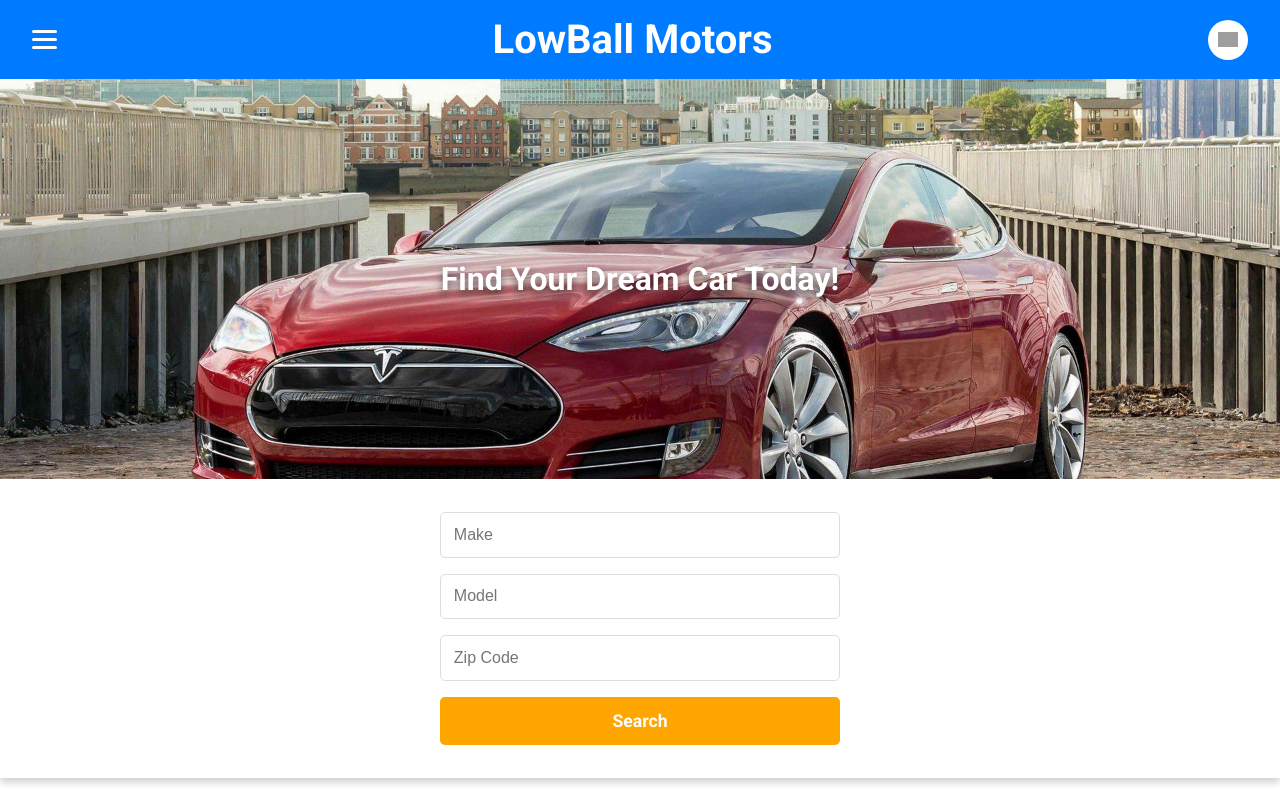
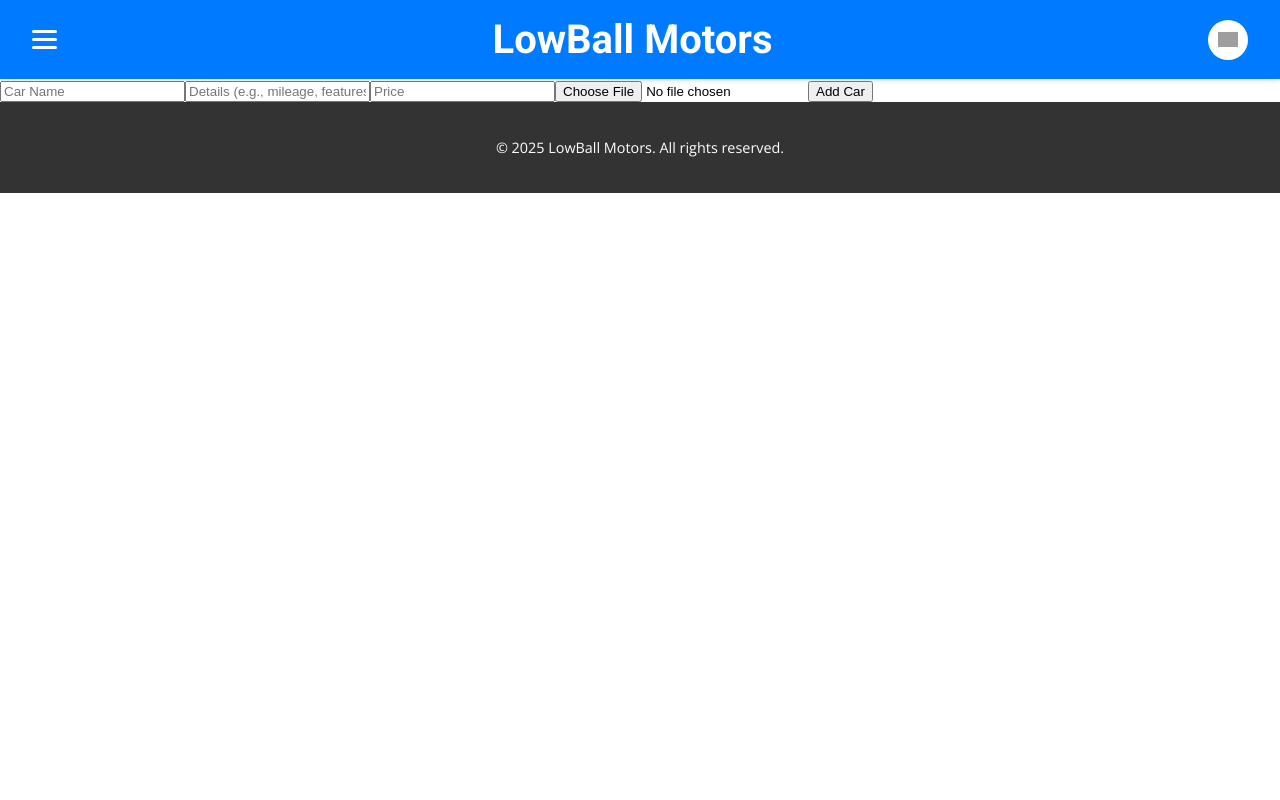
Before and after one commit to RaaBaJa718/Lowball-Motors, a React (Vite) app: page /add-car in a window 1280 px wide. Shown: the top 800 px of the page. Built offline with nearby package versions, Linux system fonts and the light colour scheme; grey boxes are pictures that could not be loaded.

Commit message:
Add authentication and offers components; integrate routing for car details and forms

```diff
--- a/package.json
+++ b/package.json
@@ -11,7 +11,8 @@
   },
   "dependencies": {
     "react": "^18.2.0",
-    "react-dom": "^18.2.0"
+    "react-dom": "^18.2.0",
+    "react-router-dom": "^7.4.1"
   },
   "devDependencies": {
     "@eslint/js": "^9.21.0",
--- a/src/App.jsx
+++ b/src/App.jsx
@@ -1,23 +1,49 @@
-import React from 'react'
-import './styles.css'
-import Header from './components/Header'
-import HeroSection from './components/HeroSection'
-import SearchSection from './components/SearchSection'
-import CarGrid from './components/CarGrid'
-import Footer from './components/Footer'
+import React from 'react';
+import { BrowserRouter as Router, Routes, Route } from 'react-router-dom';
+import './styles.css';
+import Header from './components/Header';
+import HeroSection from './components/HeroSection';
+import SearchSection from './components/SearchSection';
+import CarGrid from './components/CarGrid';
+import Footer from './components/Footer';
+import Login from './components/auth/login'; // Import Login component
+import Register from './components/auth/register'; // Import Register component
+import CarDetails from './components/CarDetails'; // Import CarDetails component
+import CarForm from './components/CarForm'; // Import CarForm for sellers
+import Offers from './components/offers'; // Import Offers for buyers
 
 function App() {
   return (
+    <Router>
       <div>
         <Header />
+        <Routes>
+          {/* Main landing page */}
+          <Route
+            path="/"
+            element={
+              <>
                 <HeroSection />
                 <SearchSection />
                 <CarGrid />
+              </>
+            }
+          />
+          {/* Login page */}
+          <Route path="/login" element={<Login />} />
+          {/* Register page */}
+          <Route path="/register" element={<Register />} />
+          {/* Car details page */}
+          <Route path="/cars/:id" element={<CarDetails />} />
+          {/* Car form for sellers */}
+          <Route path="/add-car" element={<CarForm />} />
+          {/* Offers page */}
+          <Route path="/offers" element={<Offers />} />
+        </Routes>
         <Footer />
       </div>
+    </Router>
   );
 }
 
 export default App;
-
-// Removed duplicate App function and export default statement
--- /dev/null
+++ b/src/components/CarDetails.jsx
@@ -0,0 +1,35 @@
+// src/components/cars/CarDetails.jsx
+import React from "react";
+import { useParams } from "react-router-dom";
+
+function CarDetails() {
+  const { id } = useParams(); // Retrieve car ID from the URL
+
+  // Placeholder for car data (replace with API call if needed)
+  const placeholderCars = [
+    { id: 1, name: "2023 Tesla Model 3", details: "Long Range - Mileage: 39,521 miles", price: "$34,998", image: "/icons/car1.jpg", sellerName: "John Doe" },
+    { id: 2, name: "2020 Toyota Camry XSE", details: "Technology Package - Mileage: 22,704 miles", price: "$28,516", image: "/icons/car2.jpg", sellerName: "Jane Smith" },
+    { id: 3, name: "2018 GMC Acadia", details: "Denali - Mileage: 92,203 miles", price: "$22,948", image: "/icons/car3.jpg", sellerName: "Mike Johnson" },
+    // Add more cars here
+  ];
+
+  // Find car by ID
+  const car = placeholderCars.find((car) => car.id === parseInt(id));
+
+  // Handle case where no car is found
+  if (!car) {
+    return <p>Car not found.</p>;
+  }
+
+  return (
+    <div className="car-details">
+      <img src={car.image} alt={car.name} className="car-image" />
+      <h2>{car.name}</h2>
+      <p>{car.details}</p>
+      <p className="car-price">{car.price}</p>
+      <p>Seller: {car.sellerName}</p>
+    </div>
+  );
+}
+
+export default CarDetails;
--- /dev/null
+++ b/src/components/CarForm.jsx
@@ -0,0 +1,57 @@
+// src/components/cars/CarForm.jsx
+import React, { useState } from "react";
+
+function CarForm({ onAddCar }) {
+  const [carData, setCarData] = useState({
+    name: "",
+    details: "",
+    price: "",
+    image: "",
+  });
+
+  const handleChange = (e) => {
+    const { name, value } = e.target;
+    setCarData({ ...carData, [name]: value });
+  };
+
+  const handleSubmit = (e) => {
+    e.preventDefault();
+    console.log("Submitting car:", carData);
+    // Trigger callback to add car
+    onAddCar(carData);
+  };
+
+  return (
+    <form onSubmit={handleSubmit}>
+      <input
+        type="text"
+        name="name"
+        placeholder="Car Name"
+        value={carData.name}
+        onChange={handleChange}
+      />
+      <input
+        type="text"
+        name="details"
+        placeholder="Details (e.g., mileage, features)"
+        value={carData.details}
+        onChange={handleChange}
+      />
+      <input
+        type="text"
+        name="price"
+        placeholder="Price"
+        value={carData.price}
+        onChange={handleChange}
+      />
+      <input
+        type="file"
+        name="image"
+        onChange={(e) => setCarData({ ...carData, image: e.target.files[0] })}
+      />
+      <button type="submit">Add Car</button>
+    </form>
+  );
+}
+
+export default CarForm;
--- a/src/components/CarGrid.jsx
+++ b/src/components/CarGrid.jsx
@@ -1,6 +1,9 @@
 import React from 'react';
+import { useNavigate } from 'react-router-dom'; // For navigation to CarDetails
 
 function CarGrid() {
+  const navigate = useNavigate();
+
   const placeholderCars = [
     { id: 1, name: "2023 Tesla Model 3", details: "Long Range - Mileage: 39,521 miles", price: "$34,998", image: "/icons/car1.jpg" },
     { id: 2, name: "2020 Toyota Camry XSE", details: "Technology Package - Mileage: 22,704 miles", price: "$28,516", image: "/icons/car2.jpg" },
@@ -16,10 +19,20 @@ function CarGrid() {
     { id: 15, name: "2019 Jeep Wrangler", details: "Unlimited Sahara - Mileage: 30,234 miles", price: "$36,150", image: "/icons/car15.jpg" },
   ];
 
+  // Function to handle car selection
+  const handleCarClick = (carId) => {
+    navigate(`/cars/${carId}`); // Navigate to the car details page
+  };
+
   return (
     <section className="grid-layout">
       {placeholderCars.map((car) => (
-        <div className="grid-item" key={car.id}>
+        <div
+          className="grid-item"
+          key={car.id}
+          onClick={() => handleCarClick(car.id)} // Navigate on click
+          style={{ cursor: 'pointer' }} // Add pointer cursor for better UX
+        >
           <img src={car.image} alt={car.name} className="car-image" />
           <h3>{car.name}</h3>
           <p>{car.details}</p>
--- /dev/null
+++ b/src/components/auth/login.jsx
@@ -0,0 +1,36 @@
+// src/components/auth/Login.jsx
+import React, { useState } from "react";
+
+function Login() {
+  const [email, setEmail] = useState("");
+  const [password, setPassword] = useState("");
+
+  const handleSubmit = (e) => {
+    e.preventDefault();
+    console.log("Logging in with:", { email, password });
+    // Make an API call to authenticate
+  };
+
+  return (
+    <div className="auth-form">
+      <h1>Login</h1>
+      <form onSubmit={handleSubmit}>
+        <input
+          type="email"
+          placeholder="Email"
+          value={email}
+          onChange={(e) => setEmail(e.target.value)}
+        />
+        <input
+          type="password"
+          placeholder="Password"
+          value={password}
+          onChange={(e) => setPassword(e.target.value)}
+        />
+        <button type="submit">Login</button>
+      </form>
+    </div>
+  );
+}
+
+export default Login;
--- /dev/null
+++ b/src/components/auth/register.jsx
@@ -0,0 +1,41 @@
+// src/components/auth/Register.jsx
+import React, { useState } from "react";
+
+function Register() {
+  const [email, setEmail] = useState("");
+  const [password, setPassword] = useState("");
+  const [role, setRole] = useState("buyer"); // Default to buyer
+
+  const handleSubmit = (e) => {
+    e.preventDefault();
+    console.log("Registering:", { email, password, role });
+    // Make an API call to register
+  };
+
+  return (
+    <div className="auth-form">
+      <h1>Register</h1>
+      <form onSubmit={handleSubmit}>
+        <input
+          type="email"
+          placeholder="Email"
+          value={email}
+          onChange={(e) => setEmail(e.target.value)}
+        />
+        <input
+          type="password"
+          placeholder="Password"
+          value={password}
+          onChange={(e) => setPassword(e.target.value)}
+        />
+        <select value={role} onChange={(e) => setRole(e.target.value)}>
+          <option value="buyer">Buyer</option>
+          <option value="seller">Seller</option>
+        </select>
+        <button type="submit">Register</button>
+      </form>
+    </div>
+  );
+}
+
+export default Register;
--- /dev/null
+++ b/src/components/offers.jsx
@@ -0,0 +1,29 @@
+// src/components/offers/Offers.jsx
+import React, { useState } from "react";
+
+function Offers({ carId }) {
+  const [offer, setOffer] = useState("");
+
+  const handleSubmit = (e) => {
+    e.preventDefault();
+    console.log("Offer made:", { carId, offer });
+    // Send offer to API
+  };
+
+  return (
+    <div>
+      <h2>Make an Offer</h2>
+      <form onSubmit={handleSubmit}>
+        <input
+          type="number"
+          placeholder="Your Offer ($)"
+          value={offer}
+          onChange={(e) => setOffer(e.target.value)}
+        />
+        <button type="submit">Submit Offer</button>
+      </form>
+    </div>
+  );
+}
+
+export default Offers;
```
Also changed, not shown: 1 other file (tests, documents, lock files or other folders). Lines whose indentation alone changed are shown as unchanged.
